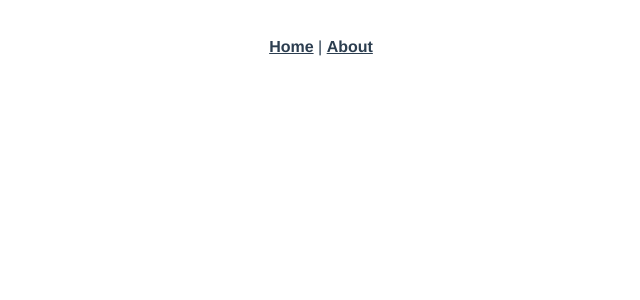
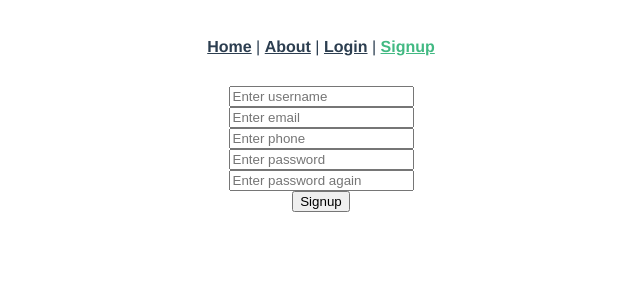
Before and after one commit to imusify/imusify-web, a Vue app: page /signup in a window 1280 px wide. Shown: the top 300 px of the page, without its empty margins (319-959 px from the left). Built offline with nearby package versions, Linux system fonts and the light colour scheme.

Commit message:
add login and signup routes
- page for signup
- components for signup and login

```diff
--- a/src/App.vue
+++ b/src/App.vue
@@ -2,7 +2,9 @@
   <div id="app">
     <div id="nav">
       <router-link to="/">Home</router-link> |
-      <router-link to="/about">About</router-link>
+      <router-link to="/about">About</router-link> |
+      <router-link to="/login">Login</router-link> |
+      <router-link to="/signup">Signup</router-link>
     </div>
     <router-view/>
   </div>
--- /dev/null
+++ b/src/components/Login.vue
@@ -0,0 +1,57 @@
+<template>
+  <div class="login">
+    <form @submit.prevent="onSubmit">
+      <div>
+        <input type="text"
+               id="username"
+               placeholder="Enter username"
+               v-model="credentials.username">
+      </div>
+      <div>
+        <input type="password"
+               id="password"
+               placeholder="Enter password"
+               v-model="credentials.password">
+      </div>
+      <div class="actions">
+        <button>Login</button>
+      </div>
+    </form>
+    <div class="status" v-if="status">
+      {{status}}
+    </div>
+  </div>
+</template>
+
+<script>
+  import { mapActions } from 'vuex';
+  import * as types from '../store/types';
+
+  export default {
+    name: 'login',
+    data() {
+      return {
+        credentials: {
+          username: '',
+          password: '',
+        },
+        status: '',
+      };
+    },
+
+    methods: {
+      ...mapActions({
+        login: types.ACCOUNTS_USER,
+      }),
+      onSubmit() {
+        this.login(this.credentials)
+          .then(() => {
+            this.$router.replace(this.$route.query.redirect || '/dashboard');
+          });
+      },
+    },
+  };
+</script>
+
+<style lang="scss" scoped>
+</style>
--- /dev/null
+++ b/src/components/Signup.vue
@@ -0,0 +1,78 @@
+<template>
+    <div class="signup">
+        <form @submit.prevent="onSubmit">
+            <div>
+                <input type="text"
+                       id="username"
+                       placeholder="Enter username"
+                       v-model="credentials.username">
+            </div>
+            <div>
+                <input type="email"
+                       id="email"
+                       placeholder="Enter email"
+                       v-model="credentials.email">
+            </div>
+            <div>
+                <input type="text"
+                       id="phone"
+                       placeholder="Enter phone"
+                       v-model="credentials.phone">
+            </div>
+            <div>
+                <input type="password"
+                       id="password"
+                       placeholder="Enter password"
+                       v-model="credentials.password">
+            </div>
+            <div>
+                <input type="password"
+                       id="passwordRepeat"
+                       placeholder="Enter password again"
+                       v-model="credentials.passwordRepeat">
+            </div>
+            <div class="actions">
+                <button>Signup</button>
+            </div>
+        </form>
+        <div class="status" v-if="status">
+            {{status}}
+        </div>
+    </div>
+</template>
+
+<script>
+import { mapActions } from 'vuex';
+import * as types from '../store/types';
+
+export default {
+  name: 'signup',
+  data() {
+    return {
+      credentials: {
+        username: '',
+        password: '',
+        passwordRepeat: '',
+        email: '',
+        phone: '',
+      },
+      status: '',
+    };
+  },
+
+  methods: {
+    ...mapActions({
+      signup: types.ACCOUNTS_SIGNUP,
+    }),
+    onSubmit() {
+      this.signup(this.credentials)
+        .then(() => {
+          this.$router.push('dashboard');
+        });
+    },
+  },
+};
+</script>
+
+<style lang="scss" scoped>
+</style>
--- a/src/router.js
+++ b/src/router.js
@@ -1,6 +1,8 @@
 import Vue from 'vue';
 import Router from 'vue-router';
 import Home from './views/Home.vue';
+import Signup from './views/Signup.vue';
+import Login from '@/components/Login.vue';
 
 Vue.use(Router);
 
@@ -20,6 +22,14 @@ export default new Router({
       // this generates a separate chunk (about.[hash].js) for this route
       // which is lazy-loaded when the route is visited.
       component: () => import(/* webpackChunkName: "about" */ './views/About.vue'),
+    }, {
+      path: '/login',
+      name: 'login',
+      component: Login,
+    }, {
+      path: '/signup',
+      name: 'signup',
+      component: Signup,
     },
   ],
 });
--- a/src/store/api/accounts.js
+++ b/src/store/api/accounts.js
@@ -9,7 +9,7 @@ export default {
         return res;
       });
   },
-  register(creds) {
+  signup(creds) {
     return api.post('/accounts', creds);
   },
 };
--- a/src/store/modules/accounts.js
+++ b/src/store/modules/accounts.js
@@ -2,7 +2,7 @@ import accounts from '../api/accounts';
 import * as types from '../types';
 
 const actions = {
-  [types.ACCOUNTS_REGISTER]: ({ commit }, opts) => accounts.register(opts)
+  [types.ACCOUNTS_SIGNUP]: ({ commit }, opts) => accounts.signup(opts)
     .then((res) => {
       commit(types.ACCOUNTS_USER, res.data.user);
       commit(types.ACCOUNTS_LOGIN_STATUS, res.data.message);
--- a/src/store/types.js
+++ b/src/store/types.js
@@ -2,7 +2,7 @@ export const ACCOUNTS_USER = 'accounts/ACCOUNTS_USER';
 export const ACCOUNTS_LOGIN_STATUS = 'accounts/ACCOUNTS_LOGIN_STATUS';
 export const ACCOUNTS_LOGOUT = 'accounts/ACCOUNTS_LOGOUT';
 export const ACCOUNTS_TOKEN = 'accounts/ACCOUNTS_TOKEN';
-export const ACCOUNTS_REGISTER = 'accounts/ACCOUNTS_REGISTER';
+export const ACCOUNTS_SIGNUP = 'accounts/ACCOUNTS_SIGNUP';
 
 // items
 export const ITEMS_ITEM = 'items/ITEMS_ITEM';
--- /dev/null
+++ b/src/views/Signup.vue
@@ -0,0 +1,13 @@
+<template>
+    <signup/>
+</template>
+<script>
+import signup from '@/components/Signup.vue';
+
+export default {
+  name: 'Signup',
+  components: {
+    signup,
+  },
+};
+</script>
```
Also changed, not shown: .eslintrc.js, 1 other file (tests, documents, lock files or other folders).
